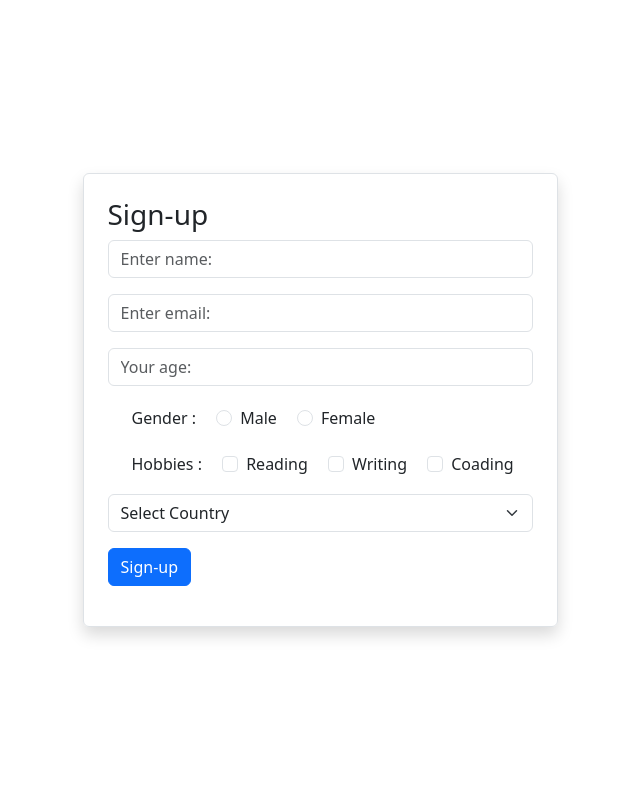
After one commit to asif-daffodil/cmbd257, a PHP site: the page made by php hw 2/Wasim form Validation Assignment/cc.php in a window 1280 px wide. The commit adds this page. Shown: the whole page, without its empty margins (320-960 px from the left). Run offline with PHP 8.4, Linux system fonts and the light colour scheme.

Commit message:
71420214154pm

```diff
--- /dev/null
+++ b/File inclusion/footer.php
@@ -0,0 +1,6 @@
+<footer>
+    Footer
+</footer>
+</body>
+
+</html>
--- a/new folder/test.php
+++ /dev/null
@@ -1 +0,0 @@
-ha ha ha
--- /dev/null
+++ b/php hw 2/Wasim form Validation Assignment/cc.php
@@ -0,0 +1,190 @@
+<?php
+function validate($data){
+    $data =trim($data);
+    $data = htmlspecialchars($data);
+    $data=stripslashes($data);
+    return $data;
+}
+
+// All the cities BD in php single line
+$cities = ["Dhaka", "Chittagong", "Khulna", "Rajshahi", "Barisal", "Sylhet", "Rangpur", "Mymensingh", "Comilla", "Narayanganj", "Gazipur", "Bogra", "Jessore", "Pabna", "Moulvibazar", "Dinajpur", "Cox's Bazar", "Tangail", "Brahmanbaria", "Kushtia", "Noakhali", "Chandpur", "Feni", "Sirajganj", "Faridpur", "Manikganj", "Habiganj", "Narsingdi", "Jhenaidah", "Patuakhali", "Bhola", "Bandarban", "Lalmonirhat", "Kurigram", "Nilphamari", "Sherpur", "Sunamganj", "Magura", "Meherpur", "Narail", "Panchagarh", "Thakurgaon", "Satkhira", "Bagerhat", "Jhalokathi", "Barguna", "Joypurhat", "Natore", "Chapai Nawabganj", "Naogaon", "Munshiganj", "Laxmipur", "Shariatpur", "Madaripur", "Gopalganj", "Netrokona", "Khagrachari", "Pirojpur", "Gaibandha"];
+
+
+
+if(isset($_POST['reg123']) && $_POST['reg123']== 'Sign-up'){
+    $name= validate($_POST['name']);
+    $email= validate( $_POST['email']);
+    $age= validate($_POST['age']);
+    $gender = isset($_POST['gender']) ? validate($_POST['gender']) : null;
+    $hobbies =zzzzzisset($_POST['hobbies']) ? validate($_POST['hobbies']) : null;
+    $country= isset($_POST['country'])? validate($_POST['country']): null;
+
+    if(empty($name)){
+        $errName= "Name is required";
+    } elseif(!preg_match('/^[A-Za-z.]*$/', $name)){
+        $errName= "Only letters and white space allowed";
+    }else{
+        $correctName= $name;
+    }
+
+
+    if(empty($email)){
+        $errEmail = "Input Valid Email Address";
+    }elseif(!filter_var($email, FILTER_VALIDATE_EMAIL)){
+        $errEmail= "Invalid email address";
+    }else {
+        $correctEmail= $email;
+    }
+
+
+    if(empty($age)){
+        $errAge = "Age is required Min: 10, Max: 100";
+    }elseif(!filter_var($age, FILTER_VALIDATE_INT)){
+        $errAge = "Write a age number";
+    } else{
+        $correctAge= $age;
+    }
+
+    // Gender
+    if(empty($gender)){
+        $errGender = "Please Select your Gender";
+    }
+    else{
+        $crrGender  = $gender;
+    }
+    //Hobbies
+    if(empty($hobbies)){
+        $errHobbies= "Please select your hobbies";
+    } else{
+        $crrHobbies= $hobbies;
+    }
+    // All Cities
+    if(empty($country)){
+        $errcities = "Please select your cities";
+    }else{
+        $crrcities = $country;
+    }
+    // All the input server hit
+    if(isset($errName) && isset($errEmail) && isset($errAge) &&($errGender) && isset($errHobbies) && isset($errcities)){
+        echo "<script> akert('Done') </script>";
+    }
+}
+?>
+
+<!DOCTYPE html>
+<html lang="en">
+<head>
+    <meta charset="UTF-8">
+    <meta name="viewport" content="width=device-width, initial-scale=1.0">
+    <title>Practise</title>
+    <link rel="stylesheet" href="https://cdn.jsdelivr.net/npm/bootstrap-icons@1.11.3/font/bootstrap-icons.min.css">
+    <link href="https://cdn.jsdelivr.net/npm/bootstrap@5.3.3/dist/css/bootstrap.min.css" rel="stylesheet" integrity="sha384-QWTKZyjpPEjISv5WaRU9OFeRpok6YctnYmDr5pNlyT2bRjXh0JMhjY6hW+ALEwIH" crossorigin="anonymous">
+
+</head>
+<body>
+    <div class="container">
+        <div class="row min-vh-100">
+            <div class="col-md-5 m-auto border rounded shadow p-4">
+                <h3>Sign-up</h3>
+
+
+            <form action="<?=  $_SERVER['PHP_SELF']?>" method="post">
+                <!-- Name, Email, Age input -->
+                 <div class="mb-3">
+                    <input type="text" placeholder="Enter name:" name="name" class="form-control <?= isset($errName)? 'is-invalid' : null ?>" value="<?= $correctName ?? null?>">
+                    <div class="invalid-feedback"><?= $errName ?? null?></div>
+                 </div>
+<!-- Email -->
+                 <div class="mb-3">
+                    <input type="emali" placeholder="Enter email:" name="email" class="form-control <?= isset($errEmail) ? 'is-invalid' : null;?>" value="<?= $correctEmail ?? null?>">
+                    <div class="invalid-feedback"><?= $errEmail ?? null?></div>
+                 </div>
+<!-- Age -->
+                 <div class="mb-3">
+                    <input type="number" placeholder="Your age:" name="age" class="form-control <?= isset($errAge) ? 'is-invalid' : null;?>" min="10" max="100" value="<?= $correctAge ?? null?>">
+                    <div class="invalid-feedback"><?= $errAge ?? null?></div>
+
+
+                 </div>
+
+                 <!-- Gender Radio Area -->
+                  <div class="mb-1 <?= isset($errGender) ? 'border border-danger' : null?> rounded py-1 position-relative">
+
+                    <div class="form-check form-check-inline">
+                        <label for="">Gender : </label>
+                    </div>
+
+                    <div class="form-check form-check-inline">
+                        <label for="male">
+                            <input type="radio" class="form-check-input" name="gender" value="Male" id="male">Male
+                        </label>
+                    </div>
+
+                    <div class="form-check form-check-inline">
+                        <label for="femail">
+                            <input type="radio" class="form-check-input" name="gender" value="Female" id="female">Female
+                        </label>
+                    </div>
+
+                        <?php if(isset($errGender)){ ?>
+                        <span class="fw-bold" style="font-weight: bold; -webkit-text-stroke: 0.5px red;">
+                            <i class="bi bi-exclamation-circle position-absolute end-0 top-50 translate-middle-y text-denger fw-bold pe-2 small" ></i>
+                        </span>
+                        <?php } ?>
+                  </div>
+                  <div class="text-danger mb-3 small"><?=  $errGender ?? null;?></div>
+
+
+                  <!-- CheckBox Area -->
+                   <div class="mb-1 <?= isset($errHobbies) ? 'border border-danger' : null?> rounded position-relative" >
+                    <div class="form-check form-check-inline">
+                        <label for="">Hobbies :</label>
+                    </div>
+                    <div class="form-check form-check-inline">
+                        <label for="reading">
+                            <input type="checkbox" class="form-check-input" name="hobbies[]" value="Rading" id="Reading" > Reading
+                        </label>
+                    </div>
+                    <div class="form-check form-check-inline">
+                        <label for="Writing">
+                            <input type="checkbox" class="form-check-input" name="hobbies[]" value="Writing">Writing
+                        </label>
+                    </div>
+                    <!-- Coading -->
+                    <div class="form-check form-check-inline">
+                        <label for="Writing">
+                            <input type="checkbox" class="form-check-input" name="hobbies[]" value="Writing">Coading
+                        </label>
+                    </div>
+                    <!-- icon -->
+                    <?php if(isset($errHobbies)){ ?>
+                        <span class="fw-bold" style="font-weight: bold; -webkit-text-stroke: 0.5px red;">
+                            <i class="bi bi-exclamation-circle position-absolute end-0 top-50 translate-middle-y text-denger fw-bold pe-2 small" ></i>
+                        </span>
+                        <?php } ?>
+
+                   </div>
+                   <div class="text-danger mb-3 small"><?= $errHobbies ?? null?></div>
+                   <!-- Country Area -->
+                    <div class="mb-3 ">
+                        <select name="country" class="form-select  <?= isset($errcities) ? 'is-invalid' : null?>" id="">
+                            <option value="<?= $errcities ?? null?>">Select Country</option>
+                            <?php foreach($cities as $ct){?>
+                                <option value="<?= $ct ?>"><?= $ct?></option>
+                            <?php } ?>
+                        </select>
+                    </div>
+                    <div class="text-danger mb-3 small"><?= $errcities ?? null?></div>
+
+
+                    <!-- Submit Form -->
+                     <div class="mb-3">
+                        <input type="submit" name="reg123" value="Sign-up" class="btn btn-primary">
+                     </div>
+            </form>
+        </div>
+    </div>
+    </div>
+
+</body>
+</html>
```
Also changed, not shown: File inclusion/header.php (added, +13 -0 lines), File inclusion/index.php (added, +8 -0 lines), L10 - sending-email.php (added, +29 -0 lines), L11 - try-catch.php (added, +47 -0 lines), L12 - date.php (added, +22 -0 lines), L8-form-validation.php (+29 -9 lines), L9-file-upload.php (added, +32 -0 lines), php hw 2/Shohag/form.php (added, +165 -0 lines), uploads/668ecc570dc132.18191594.jpg (added), uploads/668ecc74320f19.18334274.jpg (added).
